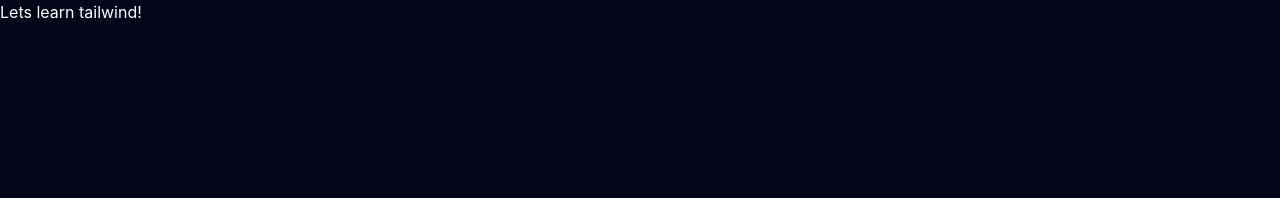
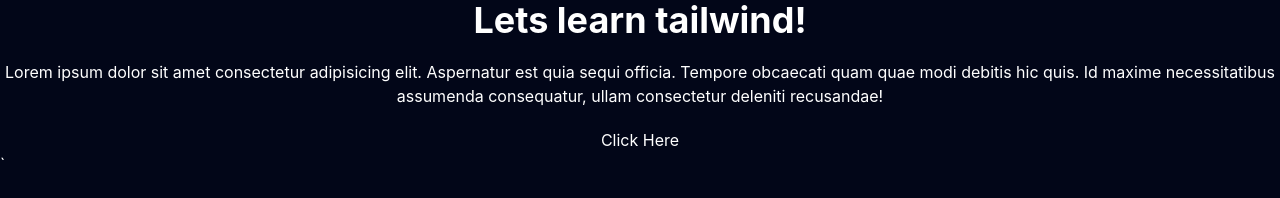
Before and after one commit to jamcardinality/tailwind-css-beginners, a website built with Vite: page index.html in a window 1280 px wide. Built offline with nearby package versions, Linux system fonts and the light colour scheme.

Commit message:
Text & Color

```diff
--- a/index.html
+++ b/index.html
@@ -9,8 +9,14 @@
 
 
   <body class="bg-slate-950 text-white">
-    <h1>Lets learn tailwind!</h1>
+    <section class="space-y-5 text-center">
+    <h1 class="text-4xl font-bold">Lets learn tailwind!</h1>
+    <p>Lorem ipsum dolor sit amet consectetur adipisicing elit. Aspernatur est quia sequi officia. Tempore obcaecati quam quae modi debitis hic quis. Id maxime necessitatibus assumenda consequatur, ullam consectetur deleniti recusandae!</p>
+
+    <a href="">Click Here</a>
+
+  </section>
 
     <script type="module" src="/src/main.ts"></script>
-  </body>
+  </body>`
 </html>
```
